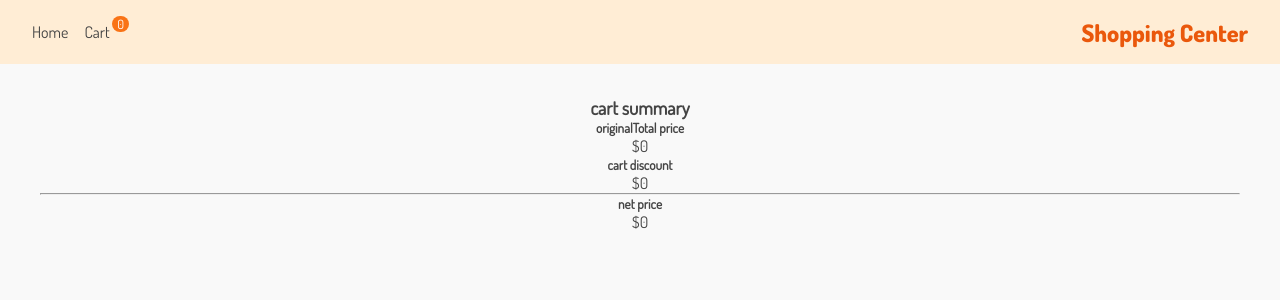
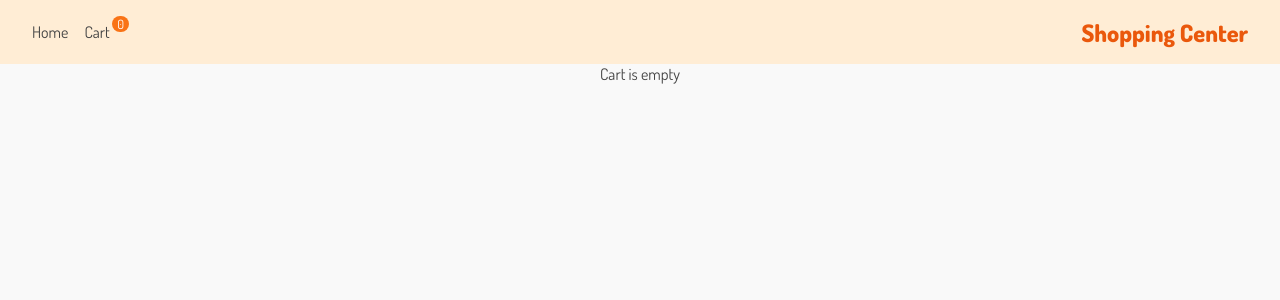
Before and after one commit to setykarimi/Shopping-Website, a React (Create React App) app: page /cart in a window 1280 px wide. Shown: the top 300 px of the page. Built offline with nearby package versions, Linux system fonts and the light colour scheme.

Commit message:
edit if section for empty cart

```diff
--- a/src/pages/CartPage.js
+++ b/src/pages/CartPage.js
@@ -1,14 +1,10 @@
+import { Link } from "react-router-dom";
 import { useCart, useCartActions } from "../Providers/CartProvider";
+import './CartPage.scss';
 
 const CartPage = () => {
     const { cart, total } = useCart()
     const dispatch = useCartActions()
-
-    if (!cart) {
-        return (
-            <main><h2>Cart is empty</h2></main>
-        )
-    }
 
     const IncrementHandler = (cartItem) => {
         dispatch({ type: "ADD_TO_CART", payload: cartItem })
@@ -17,19 +13,23 @@ const CartPage = () => {
     const DecrementHandler = (cartItem) => {
         dispatch({ type: "REMOVE_PRODUCT", payload: cartItem })
     }
+    console.log(cart);
+    if (cart.length == 0) {
+        return <main>Cart is empty</main>
+    }
 
     return (
-        <main className="container">
+        <main className="container cart-page">
             <section>
                 {cart.map(item =>
-                    <div key={item.id} className="cartItem">
-                        <img src={item.image} alt={item.name} />
-                        <h3>Name: {item.name}</h3>
-                        <h4>Price: {item.offPrice * item.quantity}</h4>
-                        <div>
-                            <button onClick={() => DecrementHandler(item)}>remove</button>
-                            <button>{item.quantity}</button>
-                            <button onClick={() => IncrementHandler(item)}>Add</button>
+                    <div key={item.id} className="cart-item">
+                        <img src={item.image} alt={item.name} className="cart-item__img" />
+                        <span className="cart-item__name">{item.name}</span>
+                        <span className="cart-item__price">$ {item.offPrice * item.quantity}</span>
+                        <div className="cart-item__buttons">
+                            <button onClick={() => DecrementHandler(item)}>-</button>
+                            <span>{item.quantity}</span>
+                            <button onClick={() => IncrementHandler(item)}>+</button>
                         </div>
                     </div>
 
@@ -37,33 +37,37 @@ const CartPage = () => {
                 }
             </section>
             <CartSummary total={total}
-            cart={cart} />
+                cart={cart} />
         </main>
     );
 }
 
 export default CartPage;
 
-const CartSummary = ({ total,cart }) => {
+const CartSummary = ({ total, cart }) => {
     const originalTotal = cart.length
-    ? cart.reduce((acc,curr) => acc + curr.quantity * curr.price,0) : 0;
+        ? cart.reduce((acc, curr) => acc + curr.quantity * curr.price, 0) : 0;
     return (
         <section className="cart-summary">
             <h3>cart summary</h3>
             <div>
-                <h5>originalTotal price</h5>
-                <p>${originalTotal}</p>
+                <h5 className="cart-summary__title">originalTotal price</h5>
+                <span className="cart-summary__price">${originalTotal}</span>
             </div>
 
             <div>
-                <h5>cart discount</h5>
-                <p>${originalTotal - total}</p>
+                <h5 className="cart-summary__title">cart discount</h5>
+                <span className="cart-summary__price">${originalTotal - total}</span>
             </div>
-            <hr></hr>
+
             <div>
-                <h5>net price</h5>
-                <p>${total}</p>
+                <h5 className="cart-summary__title">net price</h5>
+                <span className="cart-summary__price">$ {total}</span>
             </div>
+
+            <Link to='/checkout' style={{width: '100%',display: 'block', borderTop: '1px solid #eee', marginTop: "1em"}}>
+                <button className="btn-orange" style={{width: '100%', marginTop: '.5em'}}>Go to Checkout</button>
+            </Link>
         </section>
     )
 }
```
